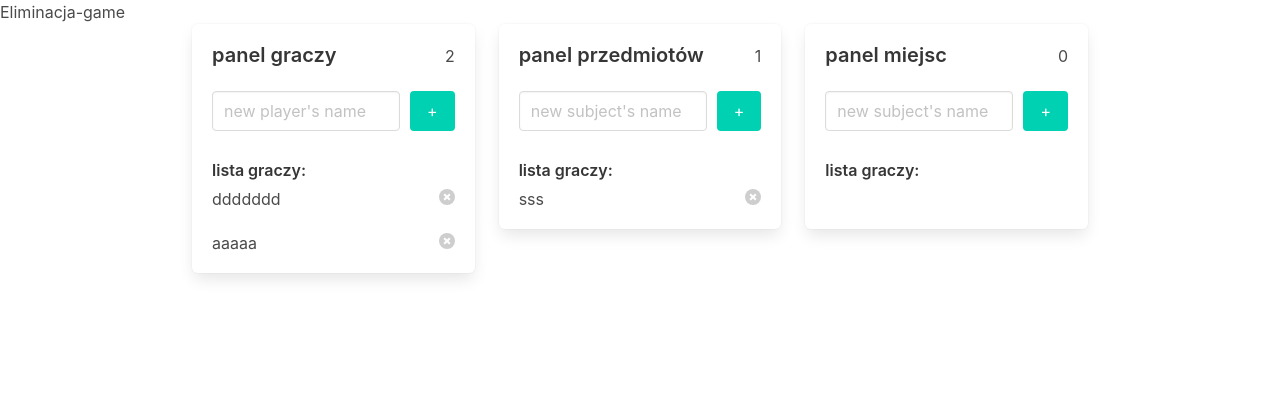
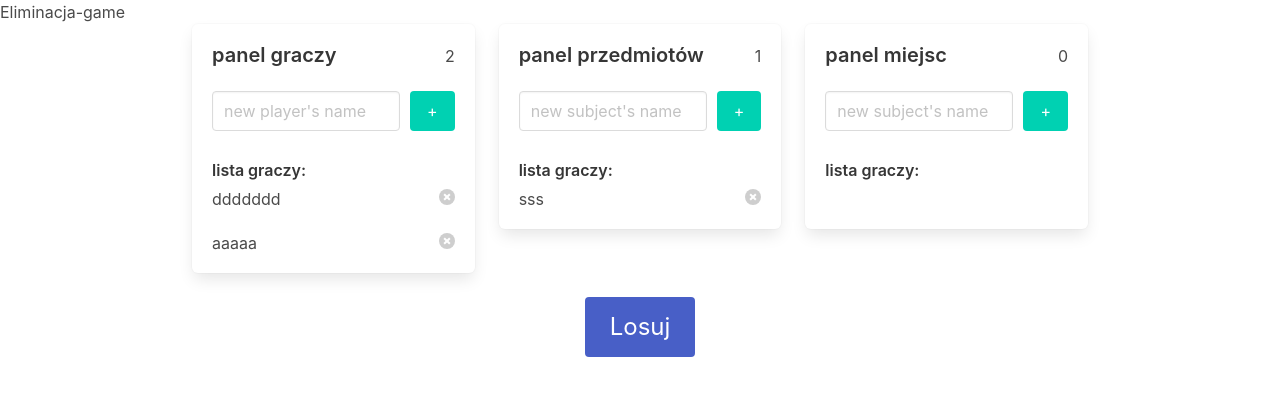
Before and after one commit to JohnyMielony07/eliminacja-game, a React (Create React App) app: page / in a window 1280 px wide. Shown: the top 396 px of the page. Built offline with nearby package versions, Linux system fonts and the light colour scheme.

Commit message:
add generate/back button

```diff
--- a/src/containers/Game/Game.jsx
+++ b/src/containers/Game/Game.jsx
@@ -9,6 +9,8 @@ const Game = () => {
     const [playersList, setPlayersList] = React.useState(['ddddddd', 'aaaaa']);
     const [subjectsList, setSubjectsList] = React.useState(['sss']);
     const [spotesList, setSpotesList] = React.useState([]);
+
+    const [isGenerated, setIsGenerated] = React.useState(false);
 
     const addPlayer = newPlayer => {
         setPlayersList([...playersList, newPlayer])
@@ -41,8 +43,8 @@ const Game = () => {
     const subjectsContext = { subjectsList, addSubject, deleteSubject }
     const spotesContext = { spotesList, addSpote, deleteSpote }
 
-    return (
-        <main style={{ width: '70%', margin: 'auto' }}>
+    const game = (!isGenerated)? (
+        <>
         <div className='columns'>
             <div className='column'>
                 <myContext.Provider value={playersContext}>
@@ -60,6 +62,20 @@ const Game = () => {
                 </myContext.Provider>
             </div>
         </div>
+        <div style={{ textAlign: 'center' }}>
+            <button className="button is-large is-link" onClick={() => setIsGenerated(true)}>Losuj</button>
+        </div>
+        </>
+     ) : (
+
+        <div style={{ textAlign: 'center' }}>
+            <button className="button is-large is-link" onClick={() => setIsGenerated(false)}>Powrót</button>
+        </div>
+     )
+
+    return (
+        <main style={{ width: '70%', margin: 'auto' }}>
+            {game}
         </main>
     )
 }
```
Lines whose indentation alone changed are shown as unchanged.
